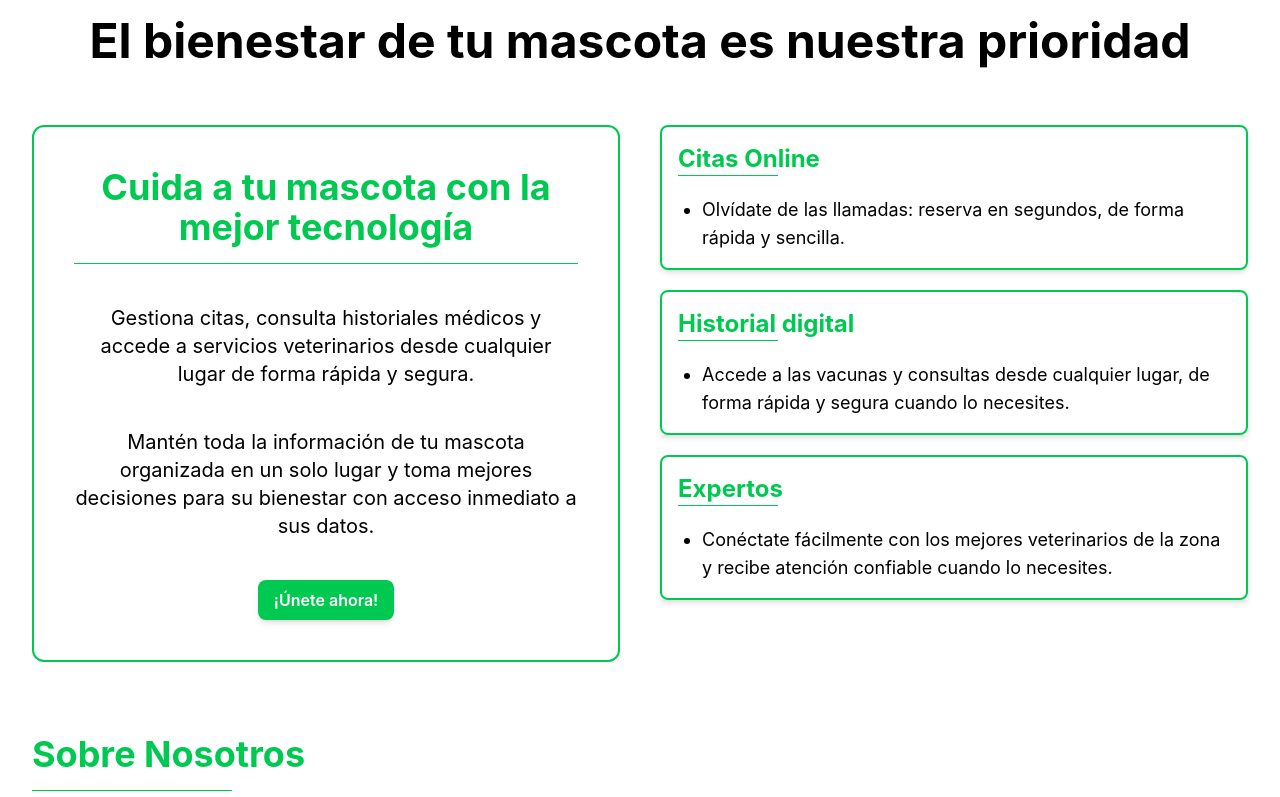
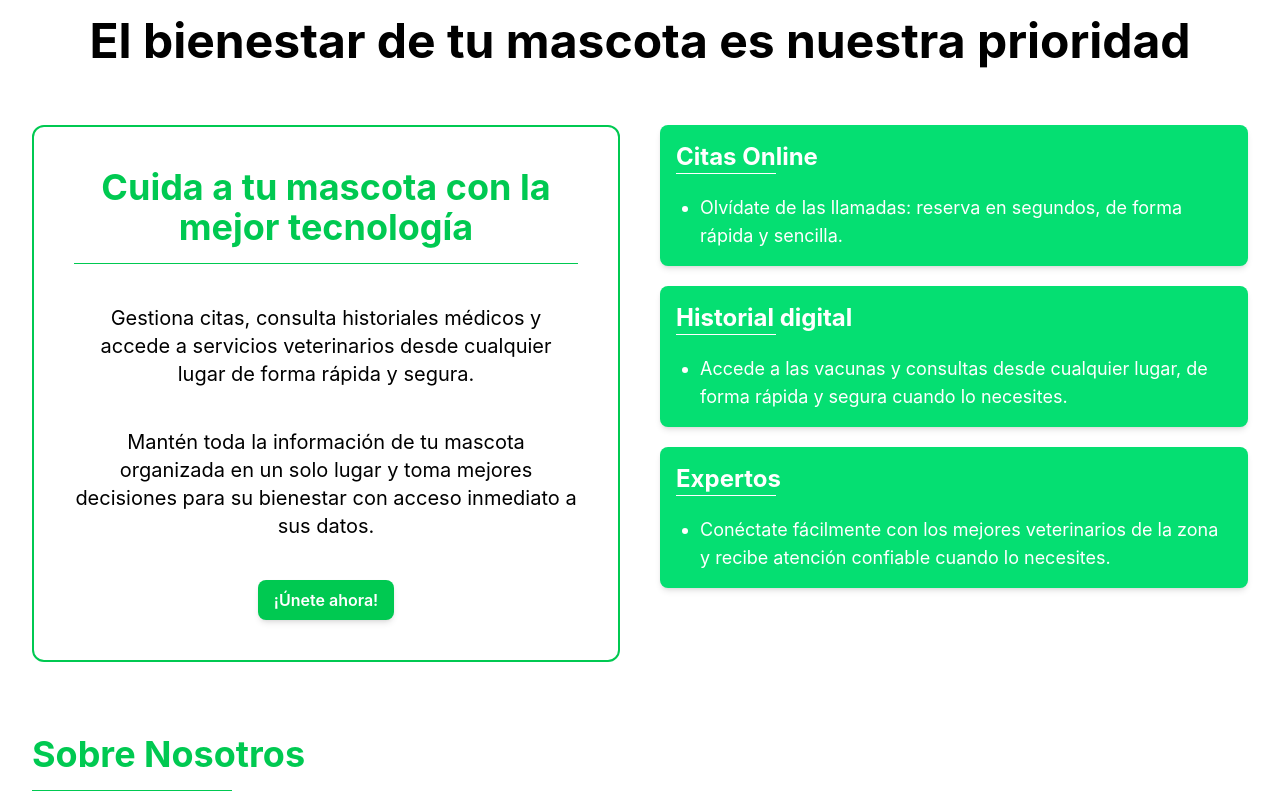
Before and after one commit to pammdada/desarrolloWeb, an Angular app in the folder front/: page / in a window 1280 px wide. Shown: the part 677-1474 px from the top of the page. Built offline with nearby package versions, Linux system fonts and the light colour scheme.

Commit message:
Arreglando sección 'Servicios' y botón cerrar sesión

```diff
--- a/front/src/app/components/cliente/cliente.ts
+++ b/front/src/app/components/cliente/cliente.ts
@@ -2,6 +2,7 @@ import { Component, OnInit } from '@angular/core';
 import { autenticacion } from '../../services/Autenticacion/autenticacion';
 import {RouterModule, Router} from '@angular/router';
 import { CommonModule } from '@angular/common';
+import Swal from 'sweetalert2';
 
 @Component({
   selector: 'app-cliente',
@@ -12,7 +13,6 @@ import { CommonModule } from '@angular/common';
 })
 export class Cliente implements OnInit {
   nombreUsuario: string = '';
-  mostrarMenu: boolean = false;
 
   constructor(private autenticacion: autenticacion, private router: Router) {}
 
@@ -23,13 +23,23 @@ export class Cliente implements OnInit {
     }
   }
 
-  toggleMenu() {
-    this.mostrarMenu = !this.mostrarMenu;
-  }
-
-  //Para cerrar sesión, limpia el LocalStorage y redirige a la pantalla principal.
+  //Para cerrar sesión:
   cerrarSesionUsuario() {
-    localStorage.clear();
-    this.router.navigate(['/home']);
+    Swal.fire({
+      title: "Cerrar sesión",
+      text: "Cerrar sesión de la cuenta actual.",
+      icon: "warning",
+      showCancelButton: true,
+      confirmButtonColor: "#d33",
+      cancelButtonColor: "rgb(39, 204, 75)",
+      confirmButtonText: "Cerrar sesión",
+      cancelButtonText: "Cancelar"
+    }).then((result) => {
+      if (result.isConfirmed) {
+        //Esto limpia el LocalStorage y redirige a la pantalla principal.
+        localStorage.clear();
+        this.router.navigate(['/home']);
+      };
+    });
   }
 }
--- a/front/src/app/components/home/home.html
+++ b/front/src/app/components/home/home.html
@@ -52,23 +52,26 @@
             </div>
         </div>
 
+
+
+        <!--Sección 'Servicios'-->
         <div class="col-span-6">
             <div class="grid sm:grid-cols-12 md:grid-cols-12 lg:grid-cols-12 xl:grid-cols-12 gap-y-5">
-                <div class="col-span-12 beneficios border-green-500 border-2 p-4 rounded-lg shadow-md">
-                    <h1 class="text-2xl text-green-500 font-bold">
+                <div class="col-span-12 bg-green-400 beneficios p-4 rounded-lg shadow-md">
+                    <h1 class="text-2xl font-bold">
                         Citas Online
                     </h1>
-                    <hr class="border-green-500 w-25">
+                    <hr class="w-25">
                     <ul class="list-disc list-outlet pl-6 mt-5">
                         <li class="text-lg">
                             Olvídate de las llamadas: reserva en segundos, de forma rápida y sencilla.
                         </li>
                     </ul>
                 </div>
-                <div class="beneficios col-span-12 shadow-md">
-                    <div class="border-green-500 border-2 p-4 rounded-lg">
-                        <h1 class="text-2xl font-bold text-green-500">Historial digital</h1>
-                        <hr class="border-green-500 w-25">
+                <div class="beneficios col-span-12">
+                    <div class="p-4 bg-green-400 rounded-lg shadow-md">
+                        <h1 class="text-2xl font-bold">Historial digital</h1>
+                        <hr class="w-25">
                         <ul class="list-disc list-outlet pl-6 mt-5">
                             <li class="text-lg">
                                 Accede a las vacunas y consultas desde cualquier lugar, de forma rápida y segura cuando lo necesites.
@@ -76,12 +79,12 @@
                         </ul>
                     </div>
                 </div>
-                <div class="beneficios col-span-12 shadow-md">
-                    <div class="border-2 border-green-500 p-4 rounded-lg">
-                        <h1 class="text-2xl font-bold text-green-500">
+                <div class="beneficios col-span-12">
+                    <div class="bg-green-400 p-4 rounded-lg shadow-md">
+                        <h1 class="text-2xl font-bold">
                             Expertos
                         </h1>
-                        <hr class="border-green-500 w-25">
+                        <hr class="w-25">
                         <ul class="list-disc list-outlet pl-6 mt-5">
                             <li class="text-lg">
                                 Conéctate fácilmente con los mejores veterinarios de la zona y recibe atención confiable cuando lo necesites.
@@ -96,7 +99,7 @@
 
 
     <!--Seción "Sobre Nosotros"-->
-    <div class="grid md:grid-cols-12 lg:grid-cols-12 xl:grid-cols-12 mt-18" id="nosotros">
+    <div class="grid md:grid-cols-12 lg:grid-cols-12 xl:grid-cols-12 mt-18">
         <div class="col-span-6">
             <h1 class="text-4xl font-bold text-green-500">
                 Sobre Nosotros
--- a/front/src/styles.css
+++ b/front/src/styles.css
@@ -16,6 +16,13 @@ button{
     cursor: pointer;
 }
 
+
+/*Estilos de la sección 'Servicios'*/
+
+.beneficios {
+    color: white;
+}
+
 .beneficios:hover {
     transform: scale(1.05);
     transition-duration: 0.5s;
--- /dev/null
+++ b/package.json
@@ -0,0 +1,5 @@
+{
+  "dependencies": {
+    "sweetalert2": "^11.26.24"
+  }
+}
```
Also changed, not shown: 1 other file (tests, documents, lock files or other folders).
